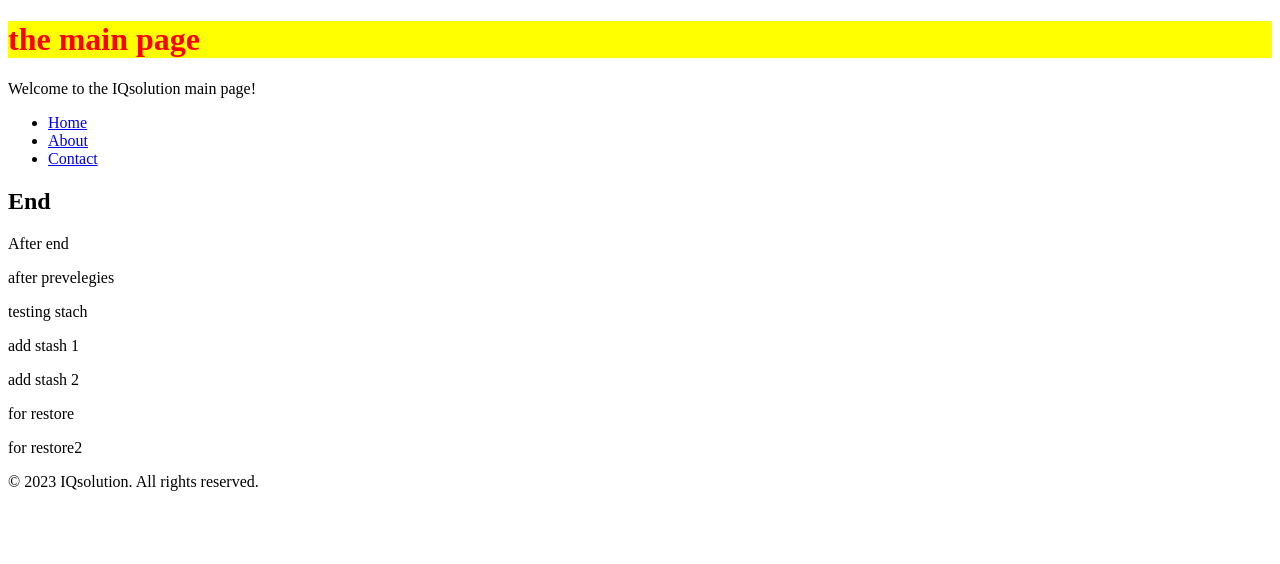
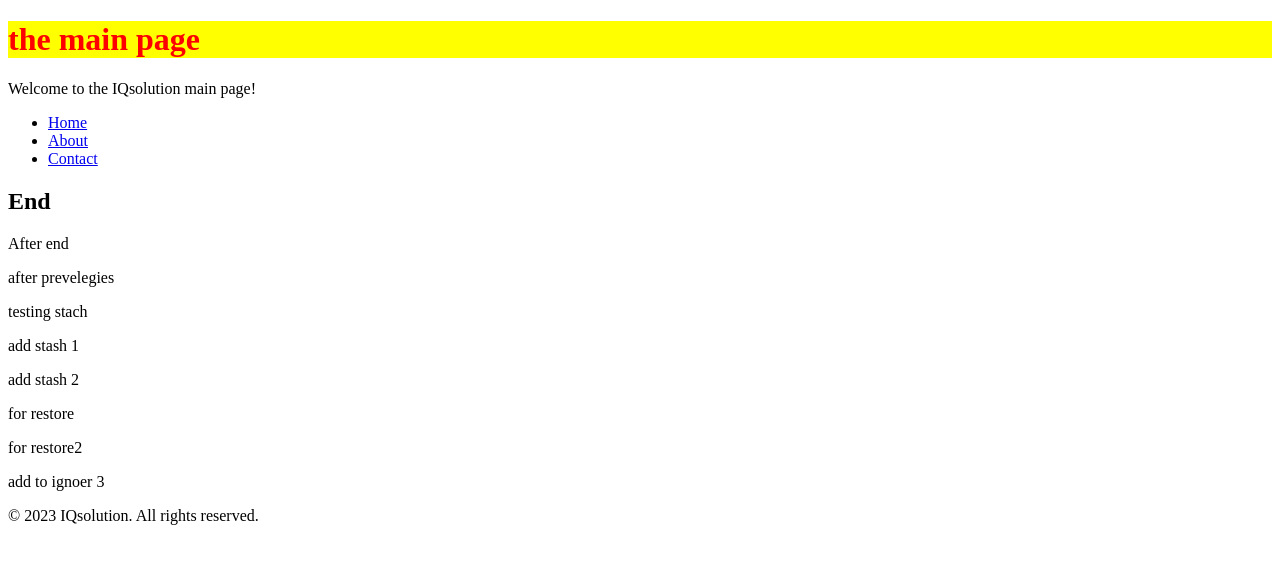
Before and after one commit to AmArProgam/iq-min, a plain HTML site: page index.html in a window 1280 px wide. Drawn offline with Linux system fonts and the light colour scheme.

Commit message:
add to ingnoer 3

```diff
--- a/index.html
+++ b/index.html
@@ -23,6 +23,7 @@
         <P>add stash 2</P>
         <p>for restore</p>
         <p>for restore2</p>
+        <p>add to ignoer 3</p>
         <footer>
             <p>&copy; 2023 IQsolution. All rights reserved.</p>
 
```
